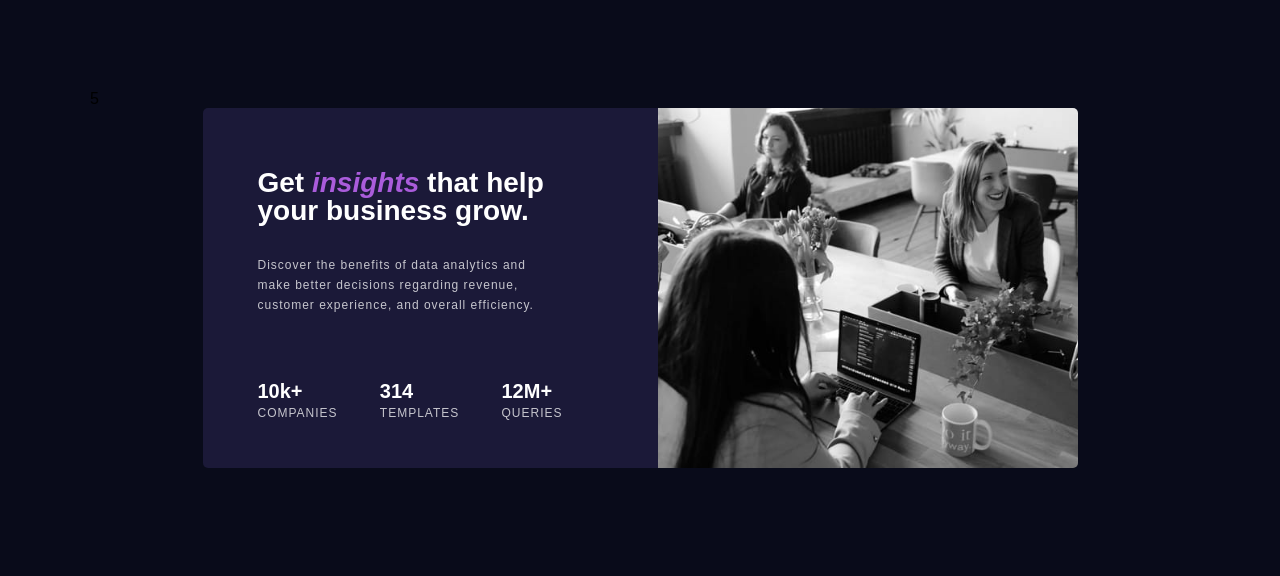
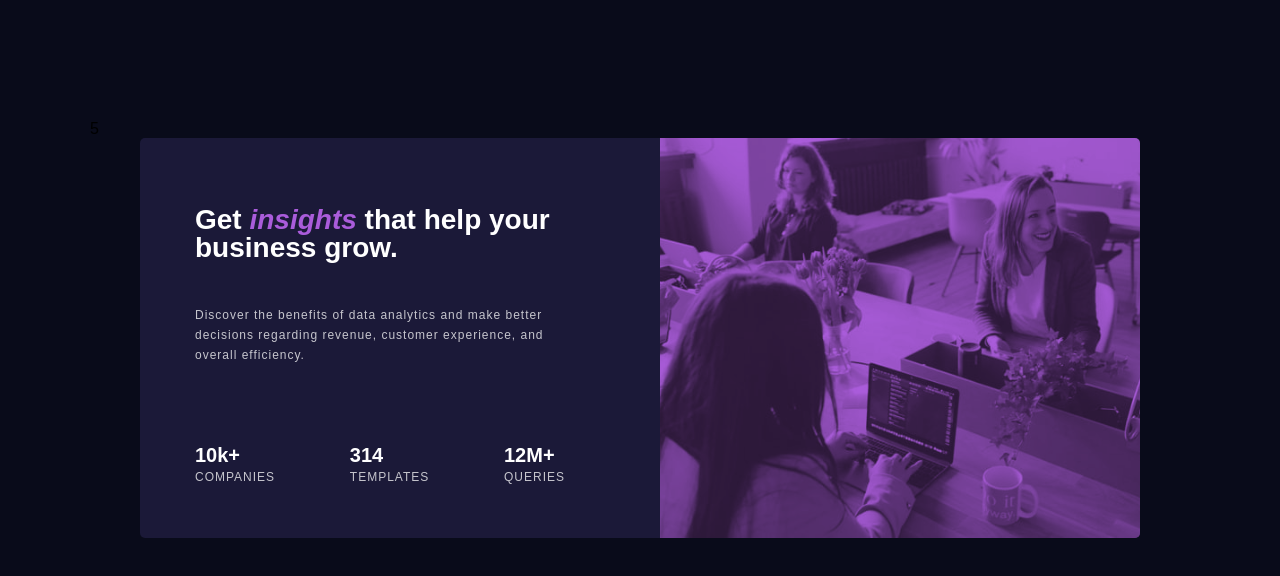
Before and after one commit to mouad-P7/Stats-preview-card-component, a plain HTML site: page index.html in a window 1280 px wide. Drawn offline with Linux system fonts and the light colour scheme.

Commit message:
In index.html i added lang="en" in my HTML tag and in styles.css i fixed the color problem in my image, and I increased the top padding and the max width and height of the grid wrapper class.

```diff
--- a/index.html
+++ b/index.html
@@ -1,5 +1,5 @@
 <!DOCTYPE html>
-<html>
+<html lang="en">
   <head>
     <meta charset="utf-8" />
     <meta name="viewport" content="width=device-width, initial-scale=1.0" />
@@ -13,7 +13,7 @@
 
         <!-- Photo-section -->
         <section class="image-wrapper">
-           <img src="images/image-header-desktop.jpg">
+           <img src="images/image-header-desktop.jpg" alt="simple image of people working">
         </section>
 
         <!-- Description-section -->
--- a/styles.css
+++ b/styles.css
@@ -13,19 +13,21 @@
 }
 body {
     background-color: var(--darkBlue);
-    padding: 90px 90px;
+    padding: 120px 90px;
 }
 .grid-wrapper {
     margin: 0 auto;
     height: 30vw;
-    max-height: 360px;
-    max-width: 875px;
+    max-height: 420px;
+    max-width: 1000px;
     display: grid;
     grid-template-columns: 52% 48%;
     grid-template-areas: "description image";
 }
 .image-wrapper {
     grid-area: image;
+    border-radius: 0 5px 5px 0;
+    background-color: var(--violet);
 }
 
 img {
@@ -33,6 +35,8 @@ img {
     height: 100%;
     object-fit: cover;
     border-radius: 0 5px 5px 0;
+    mix-blend-mode: multiply;
+	opacity: 0.75;
 }
 
 .flex-description {
```
